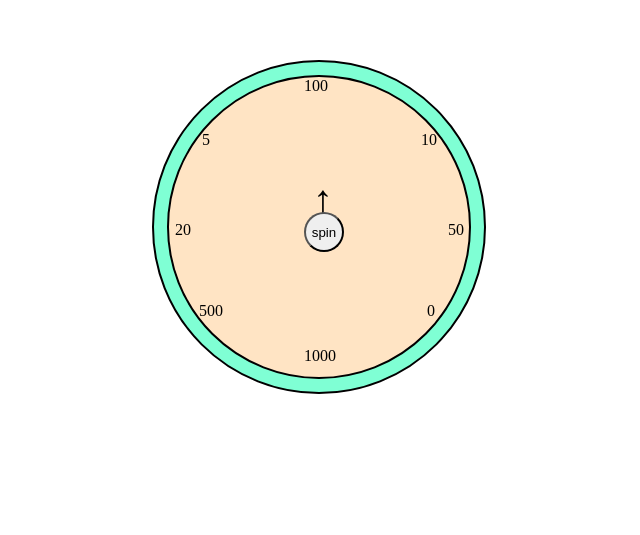
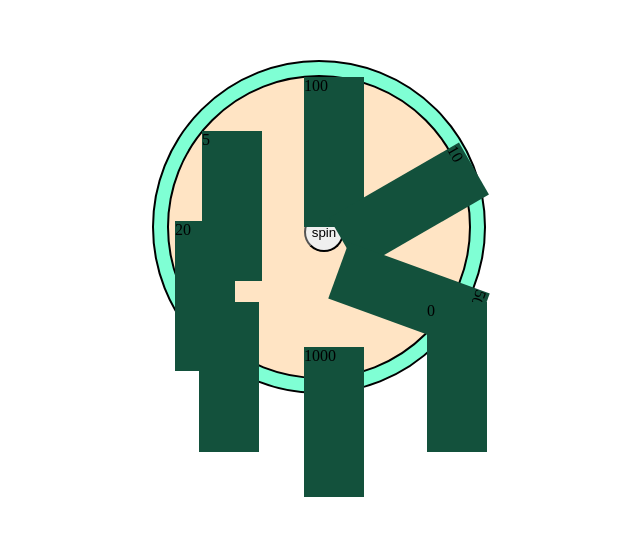
Before and after one commit to Manisha-batesar/Wheel-of-fortune, a plain HTML site: page index.html in a window 1280 px wide. Shown: the part 117-652 px from the top of the page, without its empty margins (321-961 px from the left). Drawn offline with Linux system fonts and the light colour scheme.

Commit message:
save commit

```diff
--- a/style.css
+++ b/style.css
@@ -52,7 +52,12 @@
   font-size: 40px;
   font-weight: bolder;
 }
-
+.wheel .number {
+  background-color: gray;
+  height: 50%;
+  min-width: 60px;
+  background-color: rgb(19, 81, 60);
+}
 .wheel .number:nth-child(3) {
   position: absolute;
   top: 0px;
@@ -63,14 +68,15 @@
 .wheel .number:nth-child(4) {
   position: absolute;
   top: 18%;
-  left: 84%;
+  left: 70%;
+  transform: rotate(60deg);
 }
 
 .wheel .number:nth-child(5) {
   position: absolute;
-  left: 93%;
+  left: 70%;
   top: 48%;
-
+transform: rotate(110deg);
 }
 
 .wheel .number:nth-child(6) {
```
Also changed, not shown: index.html (+0 -1 lines).
